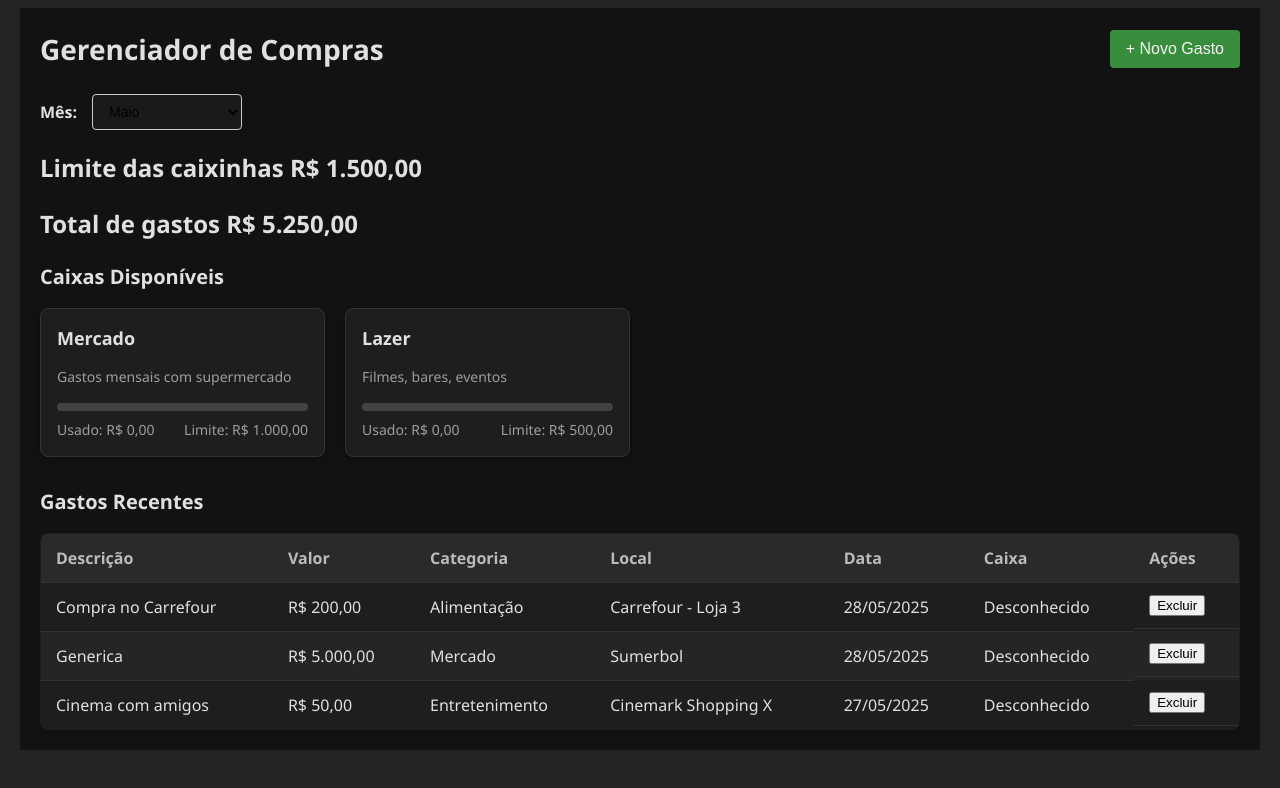
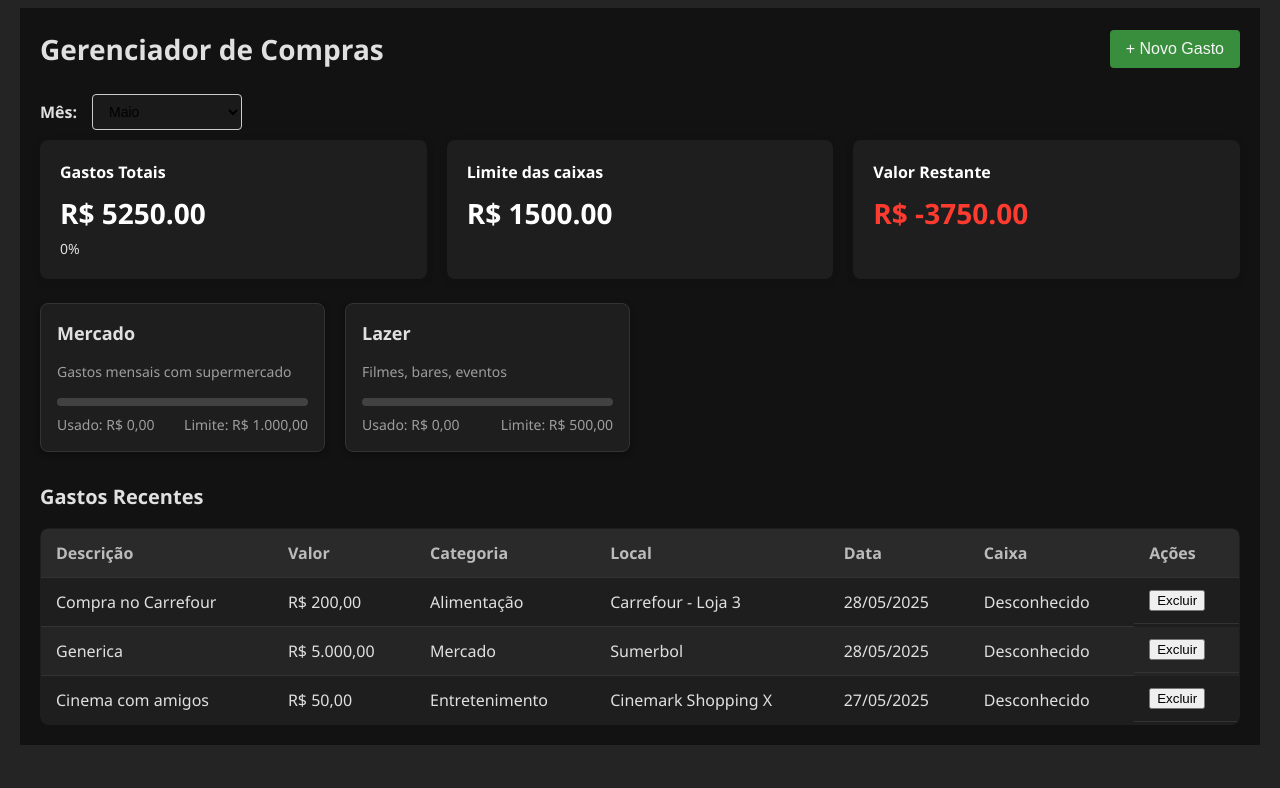
Before and after one commit to LucasG1001/grana, a React (Vite) app in the folder web/: page / in a window 1280 px wide. Shown: the top 788 px of the page. Built offline with nearby package versions, Linux system fonts and the light colour scheme; data requests are answered from the project's data file.

Commit message:
feat: add BigNumbers component to display dashboard data in Compras page; filter months in FilterMonthComponent

```diff
--- a/web/src/components/FilterMonthComponent.jsx
+++ b/web/src/components/FilterMonthComponent.jsx
@@ -20,6 +20,13 @@ const FilterMonthComponent = ({ onMonthChange, initialMonth, includeAllMonths =
     { value: 11, label: 'Dezembro' }
   ];
 
+  const onlyMonthsThisYear = months.filter(month => {
+    const currentDate = new Date();
+    const currentYear = currentDate.getFullYear();
+    const monthDate = new Date(currentYear, month.value);
+    return monthDate.getFullYear() === currentYear && month.value <= currentDate.getMonth();
+  });
+
   // Removido o useEffect que causava o loop
 
   const handleMonthChange = (event) => {
@@ -41,7 +48,7 @@ const FilterMonthComponent = ({ onMonthChange, initialMonth, includeAllMonths =
         value={selectedMonth}
         onChange={handleMonthChange}
       >
-        {months.map((month) => (
+        {onlyMonthsThisYear.map((month) => (
           <option key={month.value} value={month.value}>
             {month.label}
           </option>
--- /dev/null
+++ b/web/src/pages/BigNumbers.jsx
@@ -0,0 +1,24 @@
+import React from 'react'
+import styles from './BigNumbers.module.css'
+
+
+
+const BigNumbers = ({ data = [] }) => {
+  return (
+    <div className={styles.container}>
+      {data.map((item, index) => (
+        <div key={index} className={styles.card}>
+          <div className={styles.title}>{item.title}</div>
+          <div className={`${styles.value} ${item.value < 0 ? styles.negative : ''}`}>{`R$ ${item.value}`}</div>
+          {item.change !== undefined && (
+            <div className={`${styles.change} ${item.change > 0 ? styles.positive : item.change < 0 ? styles.negative : ''}`}>
+              {item.change > 0 ? '+' : ''}{item.change}%
+            </div>
+          )}
+        </div>
+      ))}
+    </div>
+  )
+}
+
+export default BigNumbers
--- /dev/null
+++ b/web/src/pages/BigNumbers.module.css
@@ -0,0 +1,42 @@
+.container {
+  display: flex;
+  flex-wrap: wrap;
+  gap: 20px;
+  margin-bottom: 24px;
+}
+
+.card {
+  background-color: #1E1E1E;
+  border-radius: 8px;
+  padding: 20px;
+  box-shadow: 0 2px 8px rgba(0, 0, 0, 0.1);
+  min-width: 180px;
+  flex: 1;
+}
+
+.title {
+  font-size: 16px;
+  color: #fff;
+  margin-bottom: 8px;
+    font-weight: bold;
+}
+
+.value {
+  font-size: 28px;
+  font-weight: bold;
+  color: #fff;
+  margin-bottom: 4px;
+}
+
+.change {
+  font-size: 14px;
+  font-weight: 500;
+}
+
+.positive {
+  color: #34c759;
+}
+
+.negative {
+  color: #ff3b30;
+}
--- a/web/src/pages/Compras.jsx
+++ b/web/src/pages/Compras.jsx
@@ -2,6 +2,7 @@ import React, { useState, useEffect } from "react";
 import styles from "./Compras.module.css";
 import axios from "axios";
 import FilterMonthComponent from "../components/FilterMonthComponent";
+import BigNumbers from "./BigNumbers";
 
 const Compras = () => {
   const [caixas, setCaixas] = useState([]);
@@ -130,6 +131,39 @@ const handleDeleteGasto = async (id) => {
     setFilteredExpenses(filteredGastos);
   };
 
+  // formatar os dados dashboard para ter 2 casas decimais
+  const formatarValorComDuasCasasDecimais = (valor) => {
+    return valor.toFixed(2);
+  };
+
+  const lastMonthExpenses = allExpenses.filter(gasto => {
+    const gastoDate = new Date(gasto.data);
+    const lastMonth = new Date();
+    lastMonth.setMonth(lastMonth.getMonth() - 1);
+    return gastoDate.getMonth() === lastMonth.getMonth() && gastoDate.getFullYear() === lastMonth.getFullYear();
+  }).reduce((acc, gasto) => acc + gasto.valor, 0);
+
+  const currentMonthExpenses = allExpenses.filter(gasto => {
+    const gastoDate = new Date(gasto.data);
+    const currentMonth = new Date();
+    return gastoDate.getMonth() === currentMonth.getMonth() && gastoDate.getFullYear() === currentMonth.getFullYear();
+  }).reduce((acc, gasto) => acc + gasto.valor, 0);
+
+let percentageOfIncrease;
+
+if (lastMonthExpenses === 0) {
+  percentageOfIncrease = 0;
+} else {
+  percentageOfIncrease = ((currentMonthExpenses - lastMonthExpenses) / lastMonthExpenses) * 100;
+}
+
+
+
+          const dashboardData = [
+          { title: "Gastos Totais", value: `${formatarValorComDuasCasasDecimais(currentMonthExpenses)}`, change: percentageOfIncrease },
+          { title: "Limite das caixas", value: `${formatarValorComDuasCasasDecimais(caixas.reduce((acc, caixa) => acc + caixa.limite, 0))}`},
+          { title: "Valor Restante", value: `${formatarValorComDuasCasasDecimais(caixas.reduce((acc, caixa) => acc + caixa.limite, 0) - filteredExpenses.reduce((acc, gasto) => acc + gasto.valor, 0), 2)}`},
+        ];
 
   if (loading) return <div className={styles.loading}>Carregando dados...</div>;
   if (error) return <div className={styles.error}>{error}</div>;
@@ -243,9 +277,9 @@ const handleDeleteGasto = async (id) => {
       {/* Resumo dos caixas */}
       <section className={styles.resumoCaixas}>
         <FilterMonthComponent initialMonth={new Date().getMonth()} onMonthChange={handleFilterMonth} />
-        <h1>Limite das caixinhas {formatarValor(caixas.reduce((acc, caixa) => acc + caixa.limite, 0))}</h1>
-        <h1>Total de gastos {formatarValor(filteredExpenses.reduce((acc, gasto) => acc + gasto.valor, 0))}</h1>
-        <h2>Caixas Disponíveis</h2>
+
+
+        <BigNumbers data={dashboardData} />
         <div className={styles.caixasGrid}>
           {caixas.map(caixa => {
             // Calcula o total gasto para esta caixa
```
